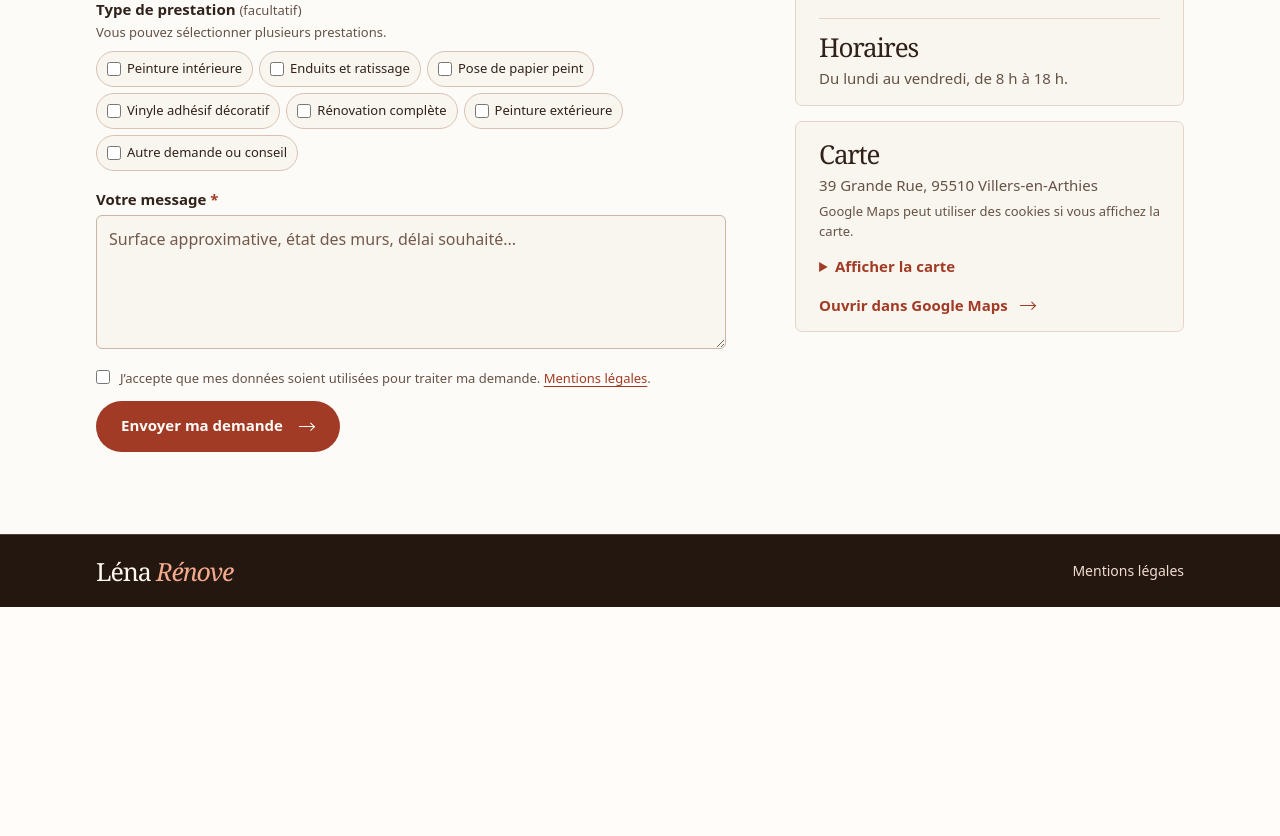
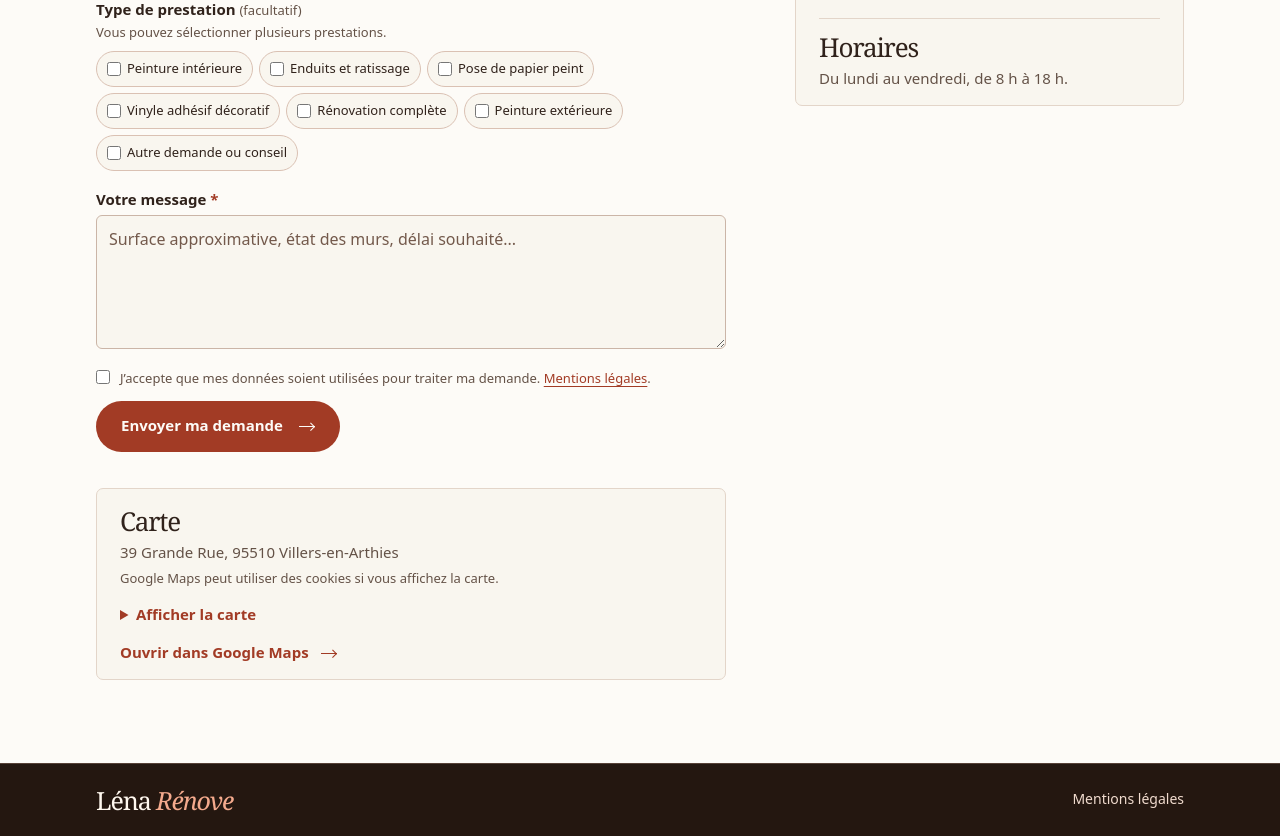
Before and after one commit to GITCL95/LENA-NEW, a Next.js app: page /contact-peintre-magny-en-vexin in a window 1280 px wide. Shown: the part 880-1716 px from the top of the page. Before the commit the page ends 1487 px from the top, so only its background shows below. Built offline with nearby package versions, Linux system fonts and the light colour scheme; a web font is replaced by a local one.

Commit message:
Move the contact map below the quote form

```diff
--- a/pages/contact-peintre-magny-en-vexin.tsx
+++ b/pages/contact-peintre-magny-en-vexin.tsx
@@ -53,6 +53,7 @@ export default function Contact() {
             <div>
               <h2 id="quote-title" className={styles.formTitle}>Votre demande de devis</h2>
               <QuoteForm />
+              <ContactMap />
             </div>
             <ContactDetails />
           </div>
@@ -252,8 +253,6 @@ function ContactDetails() {
           <p>Du lundi au vendredi, de 8 h à 18 h.</p>
         </div>
       </div>
-
-      <ContactMap />
     </aside>
   );
 }
@@ -262,7 +261,7 @@ function ContactMap() {
   const [mapOpen, setMapOpen] = useState(false);
 
   return (
-    <div className={styles.office}>
+    <div className={`${styles.office} ${styles.mapCard}`}>
       <h3>Carte</h3>
       <p>{MAP_ADDRESS}</p>
       <p id="contact-map-note" className={styles.mapNote}>Google Maps peut utiliser des cookies si vous affichez la carte.</p>
--- a/styles/Contact.module.css
+++ b/styles/Contact.module.css
@@ -260,6 +260,10 @@
   border-top: 1px solid var(--border);
 }
 
+.mapCard {
+  margin-top: clamp(1.5rem, 3vw, 2.25rem);
+}
+
 .mapNote {
   margin-top: 0.375rem;
   font-size: 0.8125rem;
@@ -285,7 +289,7 @@
 .mapFrame {
   display: block;
   width: 100%;
-  height: clamp(14rem, 25vw, 18rem);
+  height: clamp(14rem, 30vw, 23rem);
   margin-top: 0.5rem;
   border: 0;
   border-radius: 0.375rem;
```
